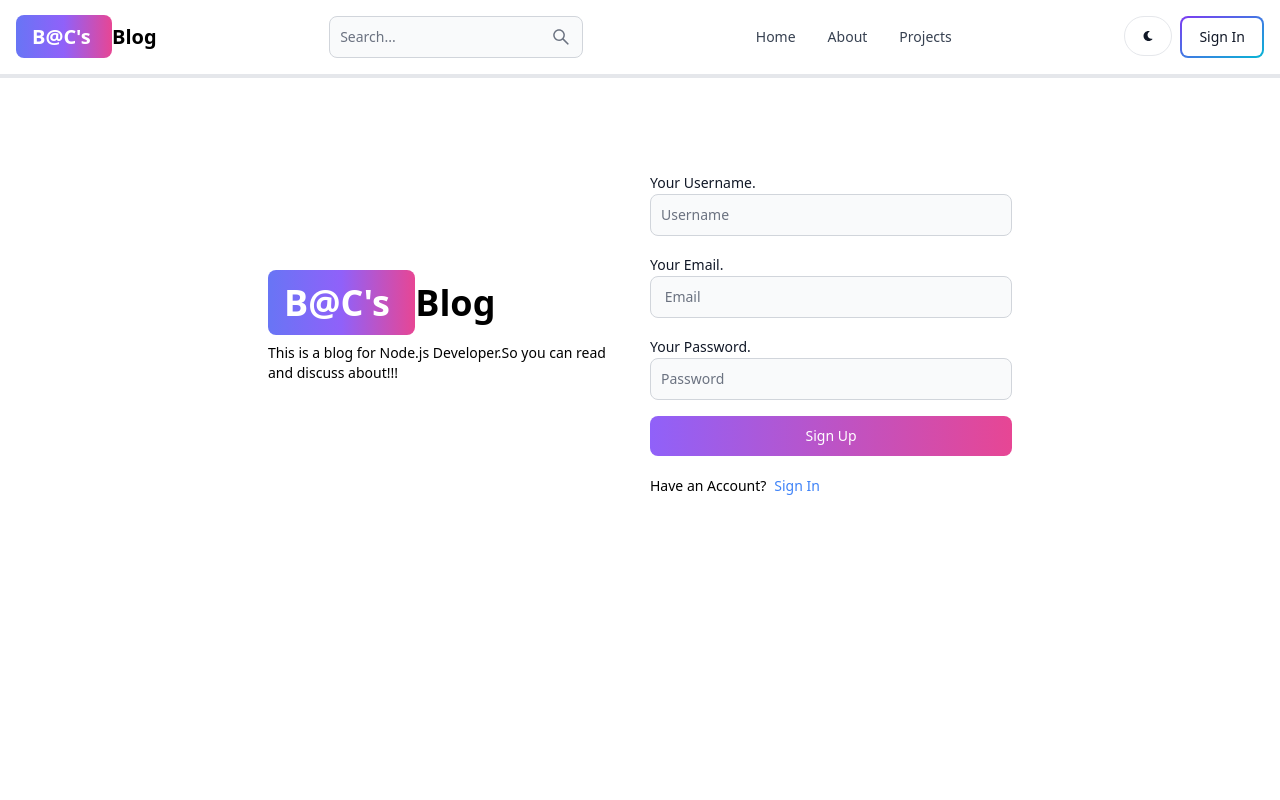
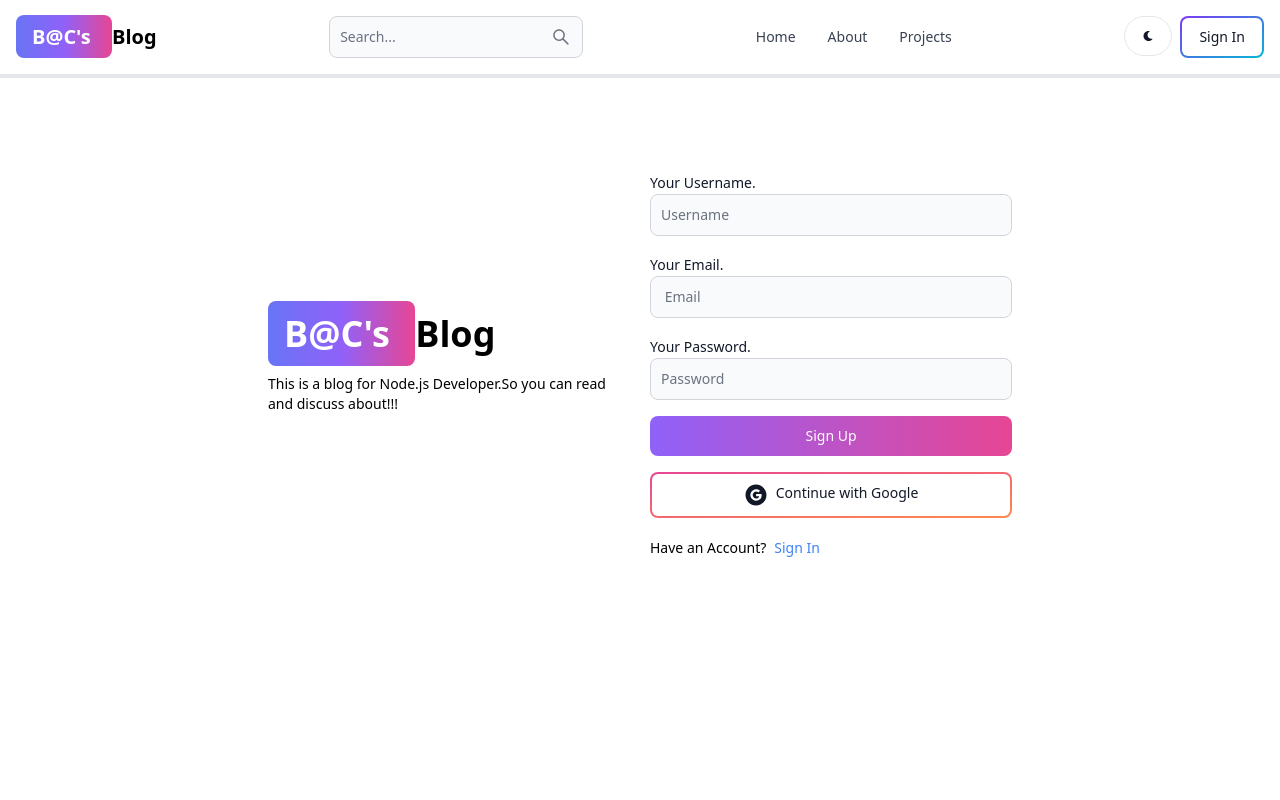
Before and after one commit to AungThuyeinHein/blog-post, a React (Vite) app in the folder client/: page /sign-up in a window 1280 px wide. Shown: the top 800 px of the page. Built offline with nearby package versions, Linux system fonts and the light colour scheme; no server answers; the HTML template or start-up script is replaced by a standard one.

Commit message:
OAuth func created

```diff
--- a/client/package.json
+++ b/client/package.json
@@ -11,6 +11,7 @@
   },
   "dependencies": {
     "@reduxjs/toolkit": "^2.2.6",
+    "firebase": "^10.12.3",
     "flowbite-react": "^0.9.0",
     "react": "^18.2.0",
     "react-dom": "^18.2.0",
--- /dev/null
+++ b/client/src/components/OAuth.jsx
@@ -0,0 +1,48 @@
+import { Button } from "flowbite-react";
+import { AiFillGoogleCircle } from "react-icons/ai";
+import { GoogleAuthProvider, signInWithPopup, getAuth } from "firebase/auth";
+import { app } from "../firebase.js";
+import { useDispatch } from "react-redux";
+import { signInSuccess } from "../redux/user/userSlice.js";
+import { useNavigate } from "react-router-dom";
+
+export default function OAuth() {
+  const auth = getAuth(app);
+  const dispatch = useDispatch();
+  const navigate = useNavigate();
+  const handleGoogleClick = async () => {
+    const provider = new GoogleAuthProvider();
+    provider.setCustomParameters({ prompt: "select_account" });
+    try {
+      const resultsFromGoogle = await signInWithPopup(auth, provider);
+      const res = await fetch("/api/auth/google", {
+        method: "POST",
+        headers: { "Content-Type": "application/json" },
+        body: JSON.stringify({
+          name: resultsFromGoogle.user.displayName,
+          email: resultsFromGoogle.user.email,
+          googlePhotoUrl: resultsFromGoogle.user.photoURL,
+        }),
+      });
+      const data = await res.json();
+      if (res.ok) {
+        dispatch(signInSuccess(data));
+        navigate("/");
+      }
+      console.log(resultsFromGoogle);
+    } catch (error) {
+      console.log(error);
+    }
+  };
+  return (
+    <Button
+      type="button"
+      gradientDuoTone="pinkToOrange"
+      outline
+      onClick={handleGoogleClick}
+    >
+      <AiFillGoogleCircle className="w-6 h-6 mr-2" />
+      Continue with Google
+    </Button>
+  );
+}
--- /dev/null
+++ b/client/src/firebase.js
@@ -0,0 +1,17 @@
+// Import the functions you need from the SDKs you need
+import { initializeApp } from "firebase/app";
+// TODO: Add SDKs for Firebase products that you want to use
+// https://firebase.google.com/docs/web/setup#available-libraries
+
+// Your web app's Firebase configuration
+const firebaseConfig = {
+  apiKey: import.meta.env.VITE_FIREBASE_API_KEYS,
+  authDomain: "bc-svlog.firebaseapp.com",
+  projectId: "bc-svlog",
+  storageBucket: "bc-svlog.appspot.com",
+  messagingSenderId: "158017711870",
+  appId: "1:158017711870:web:6aac12ac7e76ad6a3e3faf",
+};
+
+// Initialize Firebase
+export const app = initializeApp(firebaseConfig);
--- a/client/src/pages/SignIn.jsx
+++ b/client/src/pages/SignIn.jsx
@@ -3,6 +3,7 @@
 import { Alert, Button, Label, Spinner, TextInput } from "flowbite-react";
 import { useState } from "react";
 import { useDispatch, useSelector } from "react-redux";
+import OAuth from "../components/OAuth";
 import {
   signInStart,
   signInSuccess,
@@ -92,6 +93,7 @@
                 "Sign In"
               )}
             </Button>
+            <OAuth />
           </form>
           <div className="flex gap-2 text-sm mt-5">
             <span>Don't have an Account?</span>
--- a/client/src/pages/SignUp.jsx
+++ b/client/src/pages/SignUp.jsx
@@ -2,6 +2,7 @@
 import { Link, useNavigate } from "react-router-dom";
 import { Alert, Button, Label, Spinner, TextInput } from "flowbite-react";
 import { useState } from "react";
+import OAuth from "../components/OAuth";
 
 export default function SignUp() {
   const [formData, setformData] = useState({});
@@ -98,6 +99,7 @@
                 "Sign Up"
               )}
             </Button>
+            <OAuth />
           </form>
           <div className="flex gap-2 text-sm mt-5">
             <span>Have an Account?</span>
```
Also changed, not shown: 1 other file (tests, documents, lock files or other folders).
